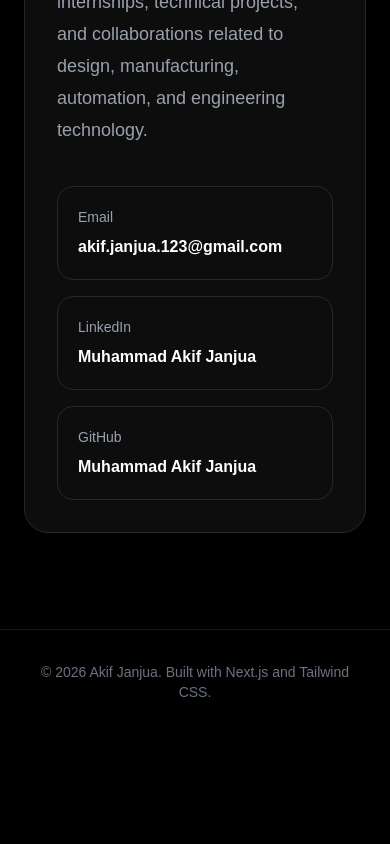
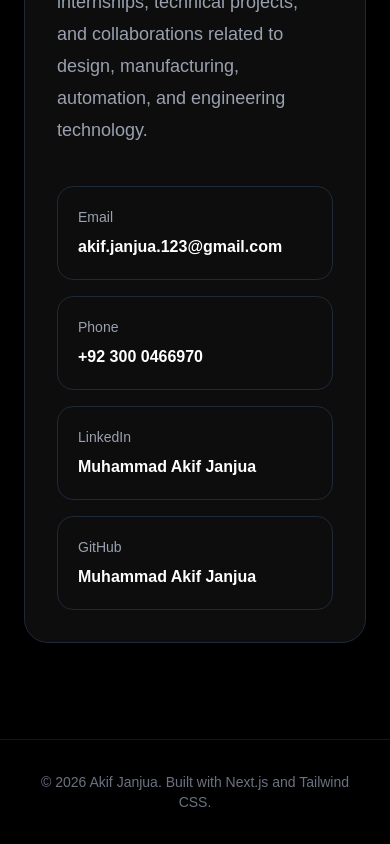
Before and after one commit to akifjanjua/akif-portfolio, a Next.js app: page / in a window 390 px wide. Shown: the part 7804-8648 px from the top of the page. Before the commit the page ends 8538 px from the top, so only its background shows below. Built offline with nearby package versions, Linux system fonts and the light colour scheme.

Commit message:
Add phone contact link

```diff
--- a/src/app/page.js
+++ b/src/app/page.js
@@ -304,12 +304,12 @@ export default function Home() {
             technology.
           </p>
 
-          <div className="mt-10 grid gap-4 md:grid-cols-3">
+          <div className="mt-10 grid gap-4 md:grid-cols-2 lg:grid-cols-4">
             {contactLinks.map((link) => (
               <a
                 key={link.label}
                 href={link.href}
-                target={link.label === "Email" ? "_self" : "_blank"}
+                target={link.label === "Email" || link.label === "Phone" ? "_self" : "_blank"}
                 className="rounded-2xl border border-gray-800 p-5 transition hover:border-gray-500 hover:bg-white/10"
               >
                 <p className="text-sm text-gray-400">{link.label}</p>
--- a/src/data/portfolioData.js
+++ b/src/data/portfolioData.js
@@ -72,6 +72,11 @@ export const contactLinks = [
     href: "mailto:akif.janjua.123@gmail.com",
   },
   {
+    label: "Phone",
+    value: "+92 300 0466970 ",
+    href: "tel:+923000466970",
+  },
+  {
     label: "LinkedIn",
     value: "Muhammad Akif Janjua",
     href: "https://www.linkedin.com/in/akif-janjua",
```
